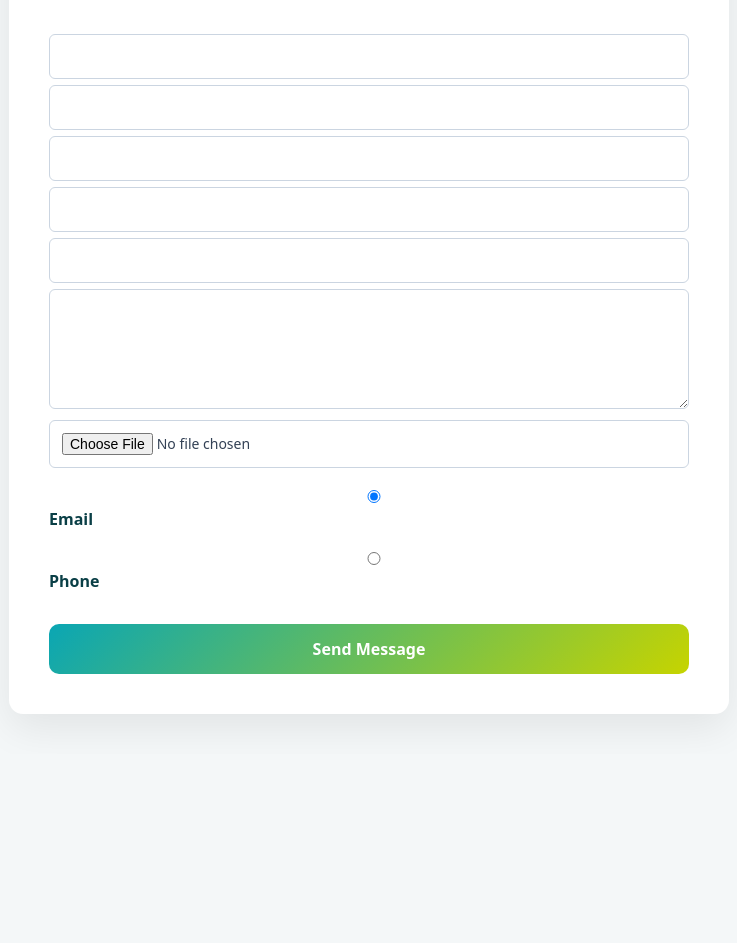
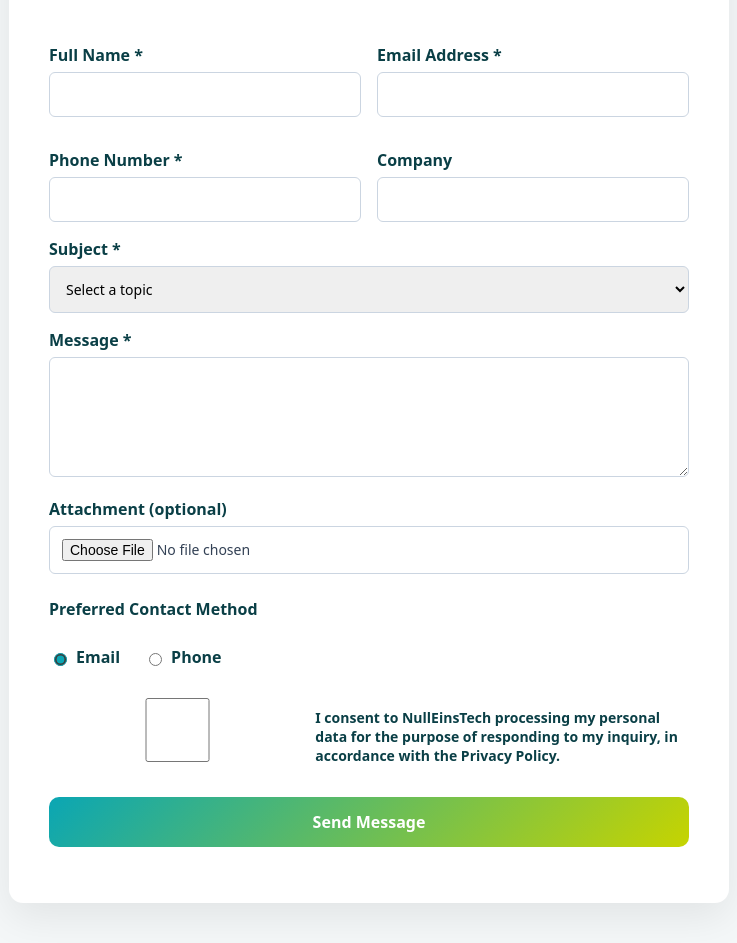
Before and after one commit to mhmdshahrour/nulleinstech-frontend, a plain HTML site: page index.html in a window 1280 px wide. Shown: the part 620-1563 px from the top of the page, without its empty margins (271-1008 px from the left). Before the commit the page ends 1374 px from the top, so only its background shows below. Drawn offline with Linux system fonts and the light colour scheme.

Commit message:
Final contact form HTML (aligned with backend)

```diff
--- a/index.html
+++ b/index.html
@@ -4,11 +4,14 @@
     <meta charset="UTF-8" />
     <meta name="viewport" content="width=device-width, initial-scale=1.0" />
     <title>Contact | NullEinsTech</title>
+
+    <!-- Styles -->
     <link rel="stylesheet" href="styles.css" />
   </head>
   <body>
     <main class="container">
       <section class="form-card">
+        <!-- Logo -->
         <div class="logo-wrapper">
           <img src="logo.png" alt="NullEinsTech Logo" />
         </div>
@@ -18,40 +21,95 @@
           Tell us about your request and our team will get back to you shortly.
         </p>
 
+        <!-- CONTACT FORM -->
         <form id="contactForm" action="javascript:void(0);" novalidate>
-          <input id="full_name" name="full_name" required />
-          <input id="email" name="email" required />
-          <input id="phone" name="phone" required />
-          <input id="company" name="company" />
-          <input id="subject" name="subject" required />
-          <textarea id="message" name="message" required></textarea>
+          <div class="grid">
+            <div>
+              <label for="full_name">Full Name *</label>
+              <input id="full_name" name="full_name" type="text" required />
+            </div>
 
+            <div>
+              <label for="email">Email Address *</label>
+              <input id="email" name="email" type="email" required />
+            </div>
+
+            <div>
+              <label for="phone">Phone Number *</label>
+              <input id="phone" name="phone" type="tel" required />
+            </div>
+
+            <div>
+              <label for="company">Company</label>
+              <input id="company" name="company" type="text" />
+            </div>
+          </div>
+
+          <label for="subject">Subject *</label>
+          <select id="subject" name="subject" required>
+            <option value="">Select a topic</option>
+            <option value="General Inquiry">General Inquiry</option>
+            <option value="IT Support">IT Support</option>
+            <option value="Project / Consulting">Project / Consulting</option>
+            <option value="Partnership">Partnership</option>
+            <option value="Other">Other</option>
+          </select>
+
+          <label for="message">Message *</label>
+          <textarea
+            id="message"
+            name="message"
+            minlength="20"
+            required
+          ></textarea>
+
+          <label for="file">Attachment (optional)</label>
           <input
             id="file"
+            name="file"
             type="file"
-            name="file"
             accept=".pdf,.jpg,.jpeg,.png"
           />
 
-          <label>
+          <!-- Preferred Contact -->
+          <div class="radio-group">
+            <span class="radio-title">Preferred Contact Method</span>
+            <div class="radio-options">
+              <label class="radio-item">
                 <input
                   type="radio"
                   name="preferred_contact"
                   value="email"
                   checked
                 />
-            Email
+                <span>Email</span>
               </label>
-          <label>
+              <label class="radio-item">
                 <input type="radio" name="preferred_contact" value="phone" />
-            Phone
+                <span>Phone</span>
               </label>
+            </div>
+          </div>
 
-          <button id="submit-btn" type="submit">Send Message</button>
+          <!-- Consent -->
+          <div class="consent">
+            <input id="consent" name="consent" type="checkbox" required />
+            <label for="consent">
+              I consent to NullEinsTech processing my personal data for the
+              purpose of responding to my inquiry, in accordance with the
+              Privacy Policy.
+            </label>
+          </div>
+
+          <button type="submit">Send Message</button>
+
+          <!-- Status message -->
+          <p id="status" class="status"></p>
         </form>
       </section>
     </main>
 
+    <!-- JS (must be at the bottom) -->
     <script src="script.js"></script>
   </body>
 </html>
```
Lines whose indentation alone changed are shown as unchanged.
